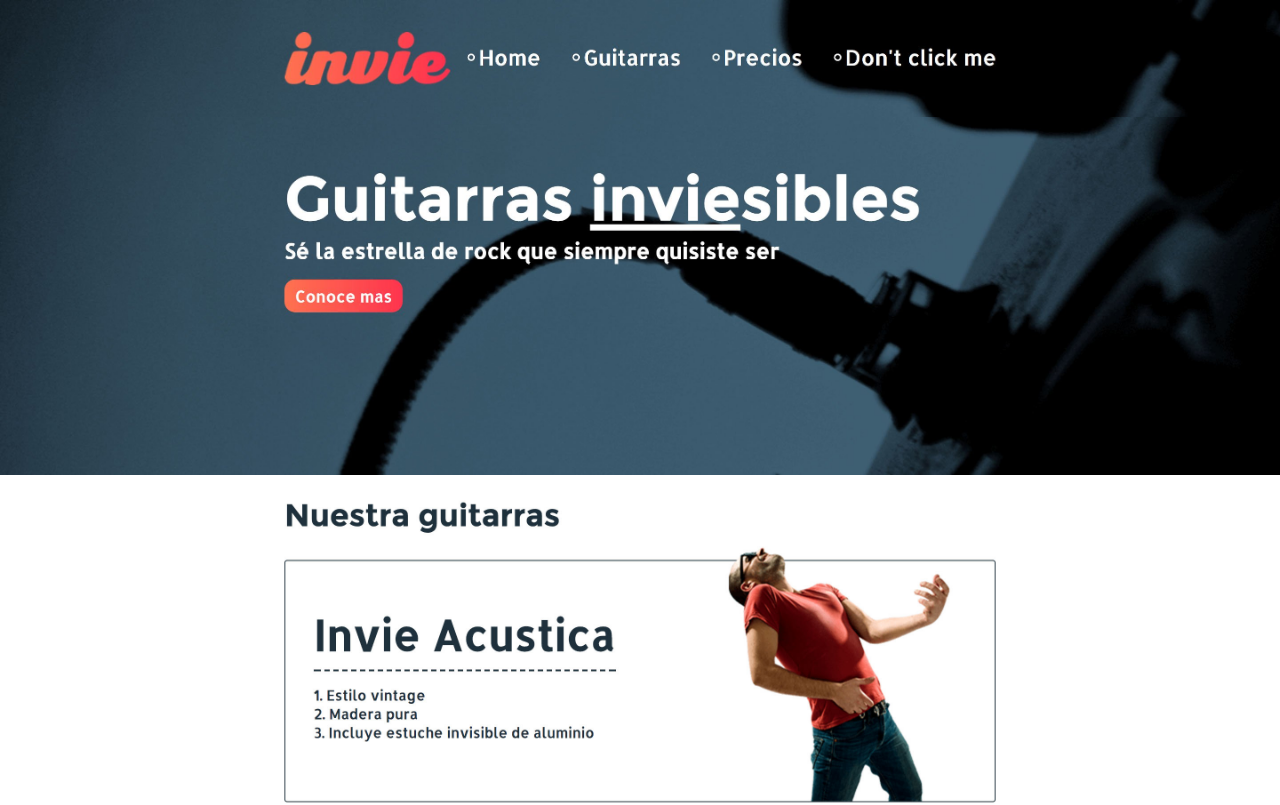
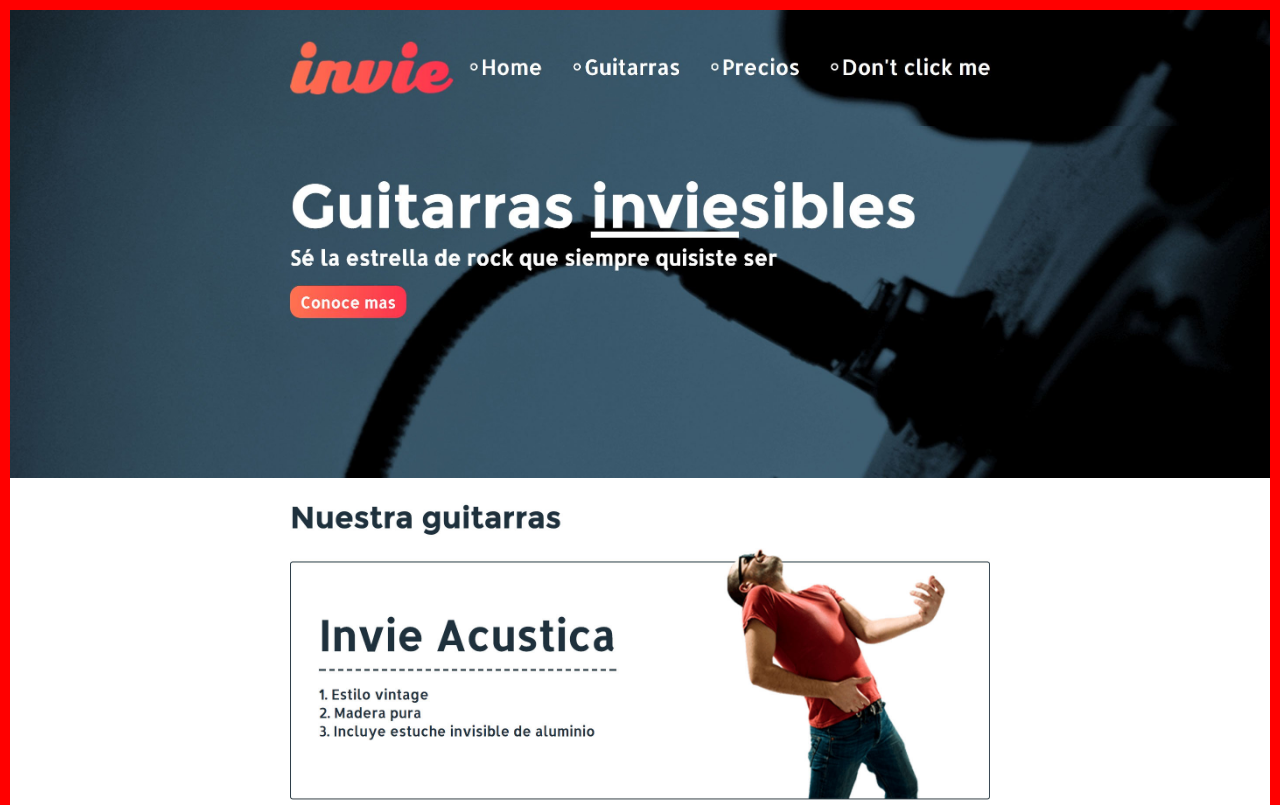
Before and after one commit to emachapin/invie-github, a plain HTML site: page index.html in a window 1280 px wide. Shown: the top 805 px of the page. Drawn offline with Linux system fonts and the light colour scheme.

Commit message:
hotfix 1

```diff
--- a/index.html
+++ b/index.html
@@ -2,7 +2,7 @@
 <head>
   <title>INVIE</title>
   <style>
-body{margin:0}
+body{margin:0; border: 10px solid red}
 img{max-width: 100%; vertical-align: top}
   </style>
 </head>
```
Also changed, not shown: footer.jpg (added).
